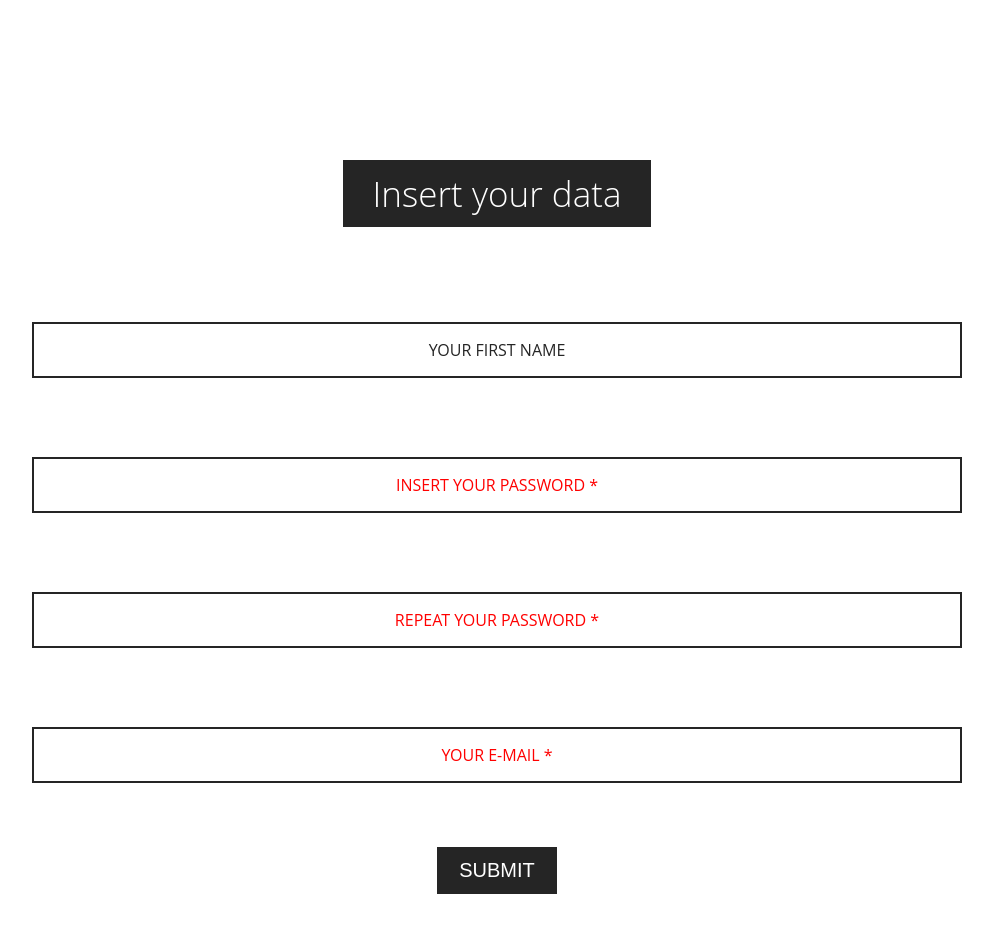
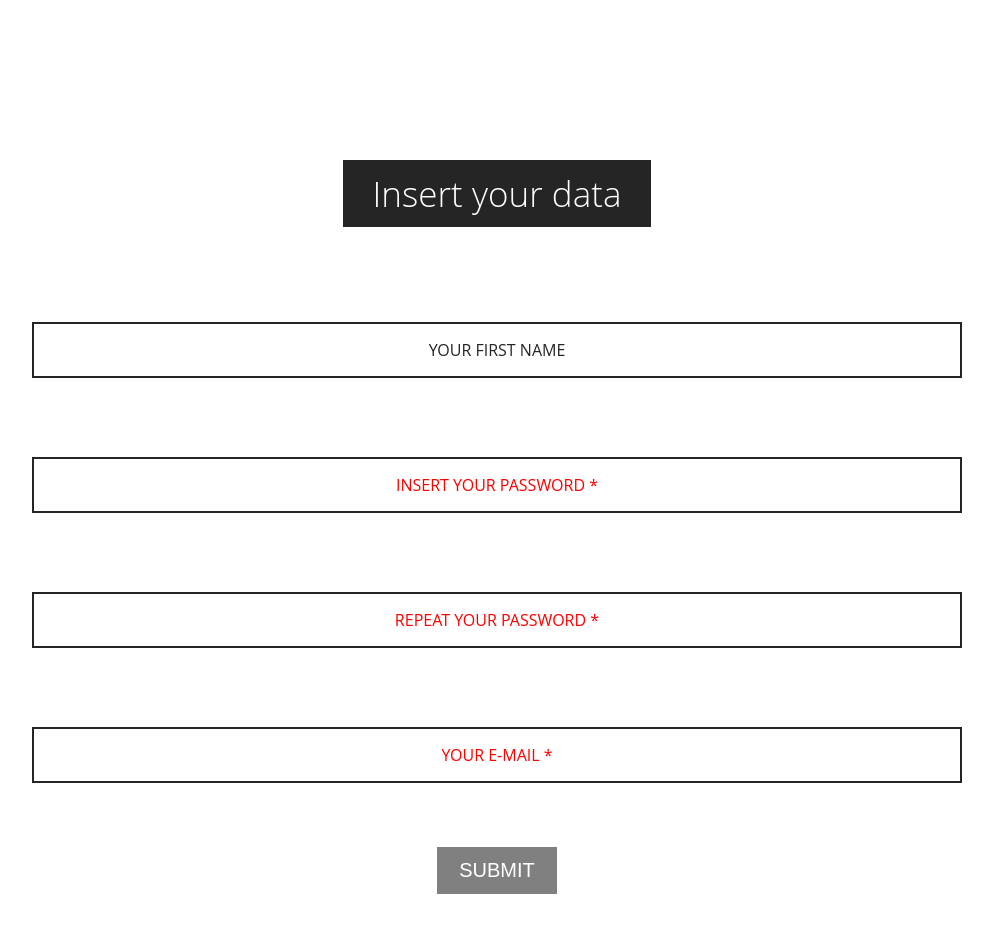
Before and after one commit to XeniaChe/form-validation, a React (Create React App) app: page / in a window 1280 px wide. Shown: the top 932 px of the page, without its empty margins (143-1136 px from the left). Built offline with nearby package versions, Linux system fonts and the light colour scheme.

Commit message:
Button disabled toogle added

```diff
--- a/src/components/form/Form.js
+++ b/src/components/form/Form.js
@@ -50,9 +50,9 @@ const Input = (props) => {
 const Form = (props) => {
 	//Array from form.formfields object
 	const fieldsArr = [];
-	for (const key in props.fields) {
+	for (const key in props.form.formFields) {
 		fieldsArr.push({
-			config: props.fields[key],
+			config: props.form.formFields[key],
 			id: key
 		});
 	}
@@ -74,7 +74,9 @@ const Form = (props) => {
 						touched={el.config.touched}
 					/>
 				))}
-				<button type='submit'>Submit</button>
+				<button type='submit' disabled={!props.form.formValid}>
+					Submit
+				</button>
 			</form>
 		</div>
 	);
--- a/src/components/form/Form.module.scss
+++ b/src/components/form/Form.module.scss
@@ -35,6 +35,14 @@ button {
 		background-color: var(--base_color_light);
 		color: var(--base_color_dark);
 		border: 2px solid var(--base_color_dark);
+	}
+	&:disabled {
+		background-color: gray;
+		&:hover {
+			background-color: gray;
+			color: var(--base_color_light);
+			border: 2px solid transparent;
+		}
 	}
 }
 
--- a/src/index.js
+++ b/src/index.js
@@ -143,8 +143,8 @@ const App = () => {
 					);
 					if (response.status === 201) {
 						let data = await response.json();
+						console.log("User's data:", data);
 						alert('Your data was send successfully');
-						console.log("User's data:", data);
 					} else {
 						alert(
 							"Your data wasn't sent. Status: " +
@@ -153,11 +153,6 @@ const App = () => {
 					}
 				};
 				postData();
-			} catch (error) {
-				alert('Error:' + error);
-			}
-		}
-
 				//cleaning userInfo state after submission
 				let userInfoCopy = { ...userInfo };
 				for (const key in userInfoCopy) {
@@ -177,12 +172,16 @@ const App = () => {
 					formFields: fieldsCopy,
 					formValid: false
 				});
+			} catch (error) {
+				alert('Error:' + error);
+			}
+		}
 	};
 
 	return (
 		<div className={classes.App}>
 			<Form
-				fields={formState.formFields}
+				form={formState}
 				onInput={onInputChangeHandler}
 				onSubmit={submitEventHandler}
 			/>
```
Lines whose indentation alone changed are shown as unchanged.
